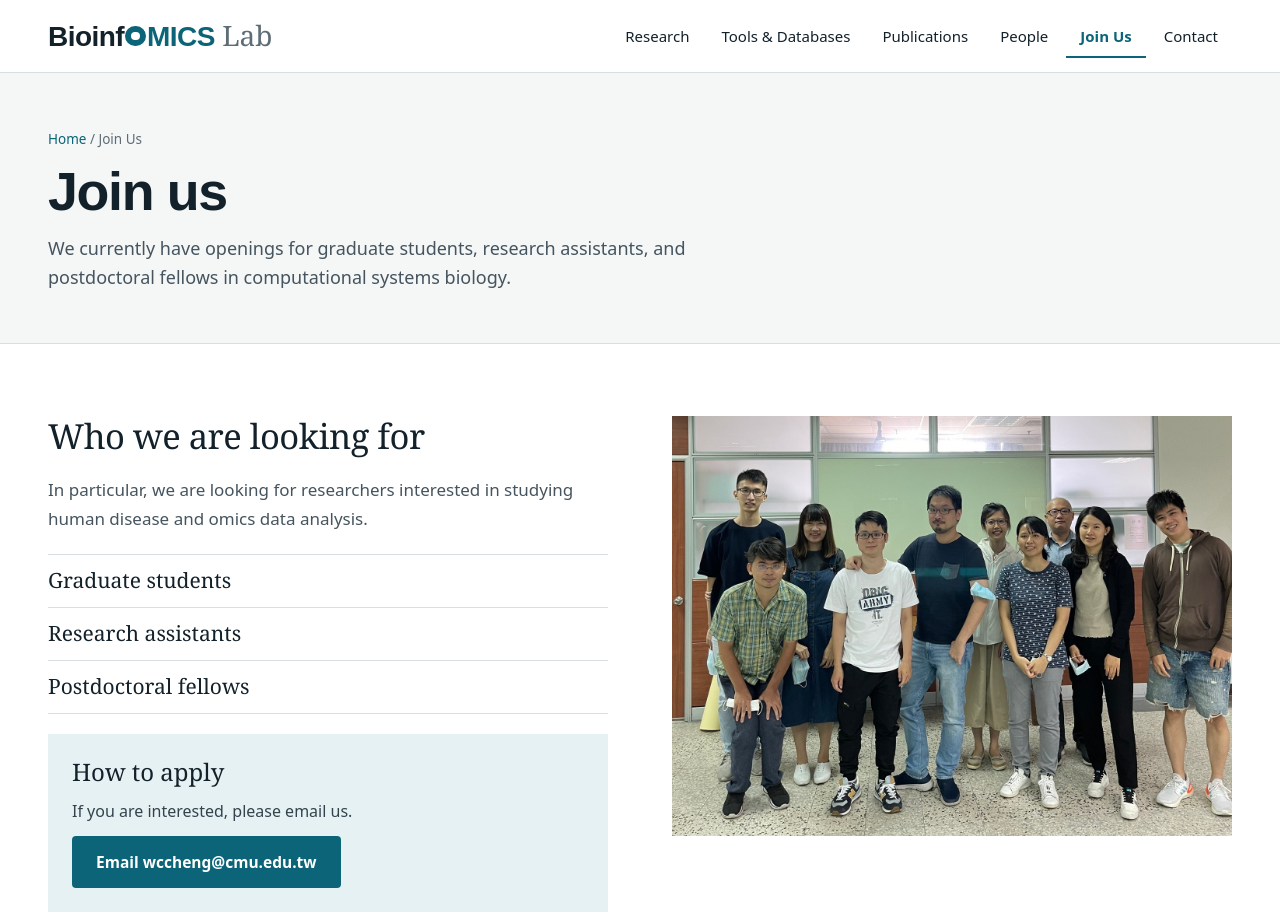
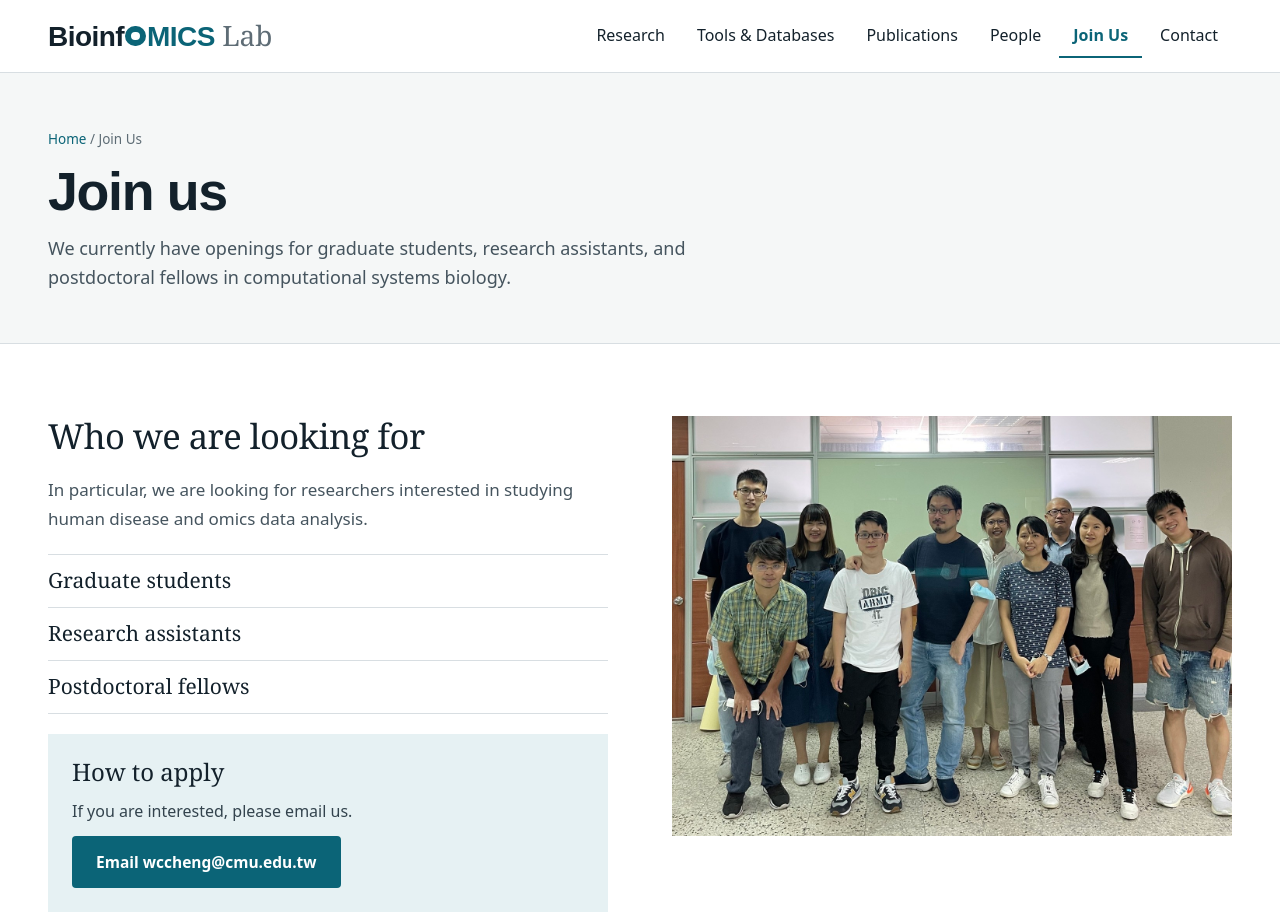
Before and after one commit to BioinfOMICS/lab-website, an Astro site: page /join in a window 1280 px wide. Shown: the top 915 px of the page. Built offline with nearby package versions, Linux system fonts and the light colour scheme; Astro itself is replaced by a stand-in of ours.

Commit message:
Increase navigation font size

```diff
--- a/src/components/SiteHeader.astro
+++ b/src/components/SiteHeader.astro
@@ -16,8 +16,8 @@ interface Props {
 const { variant = 'inner', current } = Astro.props;
 const isHome = variant === 'home';
 
-const wide = 'display: inline-flex; align-items: center; min-height: 44px; padding: 0 14px; border-radius: 4px; font-size: 15px; font-weight: 500';
-const wideCurrent = 'display: inline-flex; align-items: center; min-height: 44px; padding: 0 14px; font-size: 15px; font-weight: 600; color: var(--teal); text-decoration: none; box-shadow: inset 0 -2px 0 var(--teal)';
+const wide = 'display: inline-flex; align-items: center; min-height: 44px; padding: 0 14px; border-radius: 4px; font-size: 16px; font-weight: 500';
+const wideCurrent = 'display: inline-flex; align-items: center; min-height: 44px; padding: 0 14px; font-size: 16px; font-weight: 600; color: var(--teal); text-decoration: none; box-shadow: inset 0 -2px 0 var(--teal)';
 const narrow = (first: boolean) => `display: flex; align-items: center; min-height: 48px; ${first ? '' : 'border-top: 1px solid var(--mist); '}font-size: 16px; font-weight: 500`;
 const narrowCurrent = 'display: flex; align-items: center; min-height: 48px; border-top: 1px solid var(--mist); font-size: 16px; font-weight: 600; color: var(--teal); text-decoration: none';
 ---
```
